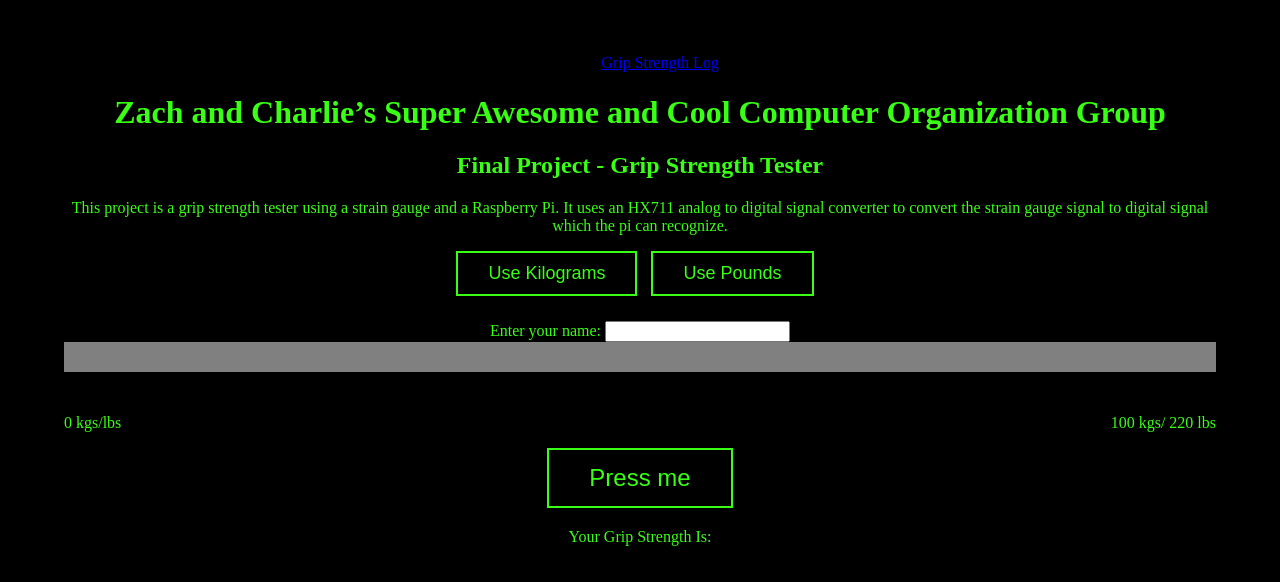
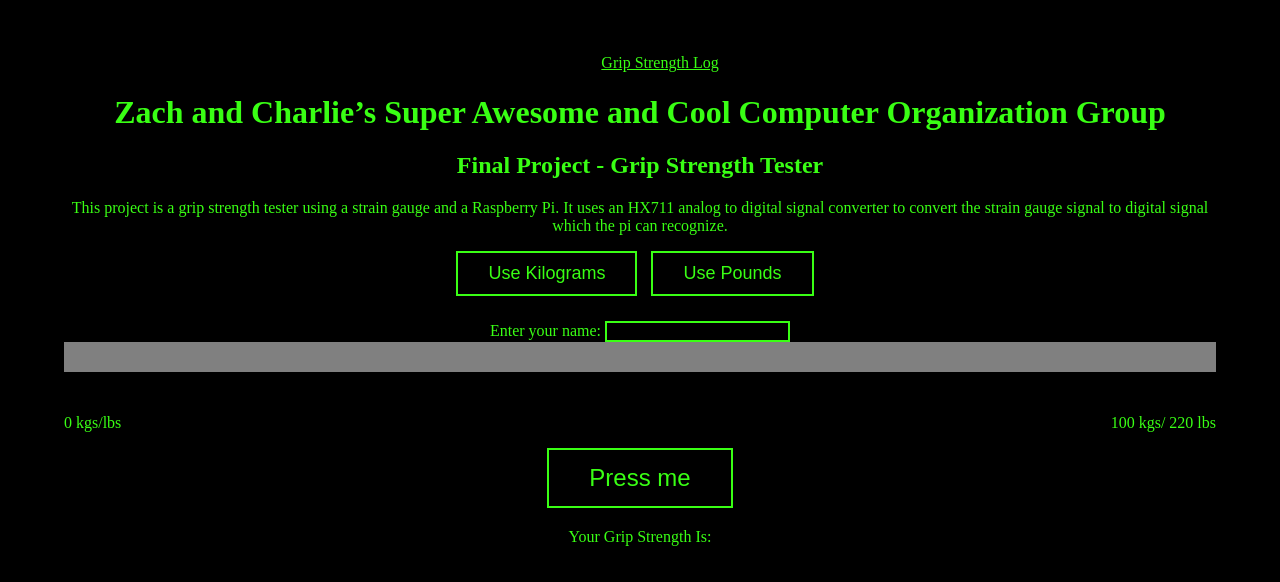
Before and after one commit to zach-vanzura/Grip-Strength-Tester-RPi, a Flask app: page / in a window 1280 px wide. Shown: the top 582 px of the page. Run offline with Flask 3, Linux system fonts and the light colour scheme.

Commit message:
Update style.css

```diff
--- a/final/static/style.css
+++ b/final/static/style.css
@@ -57,3 +57,32 @@ body{
     padding: 3%;
     width: 90%;
 }
+
+input[type=text] {
+    background-color: black;
+    color: #39FF14;
+    border: 2px solid #39FF14;
+}
+
+table, th, td {
+    border: 1px solid;
+}
+
+thead {
+    background-color: #39FF14;
+    color: black;
+}
+
+table {
+    width: 100%;
+}
+
+.nav-link:hover {
+    color: black;
+    background-color: #39FF14;
+}
+
+.nav-link {
+    color: #39FF14;
+    background-color: black;
+}
```
